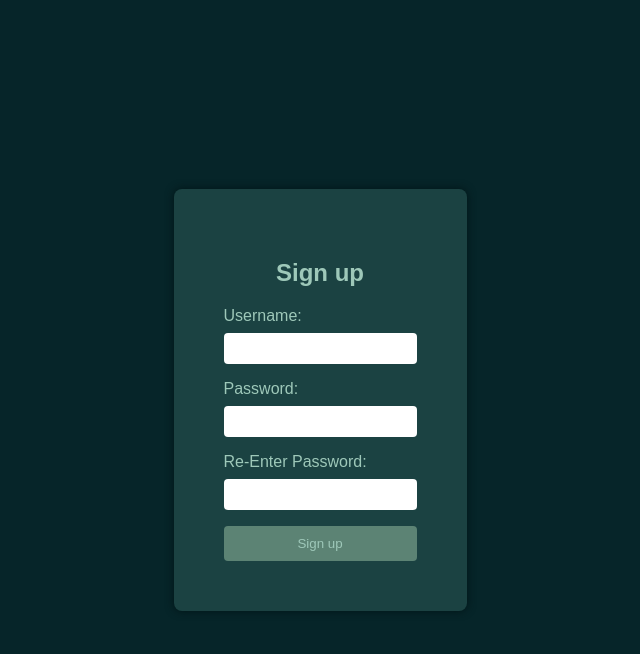
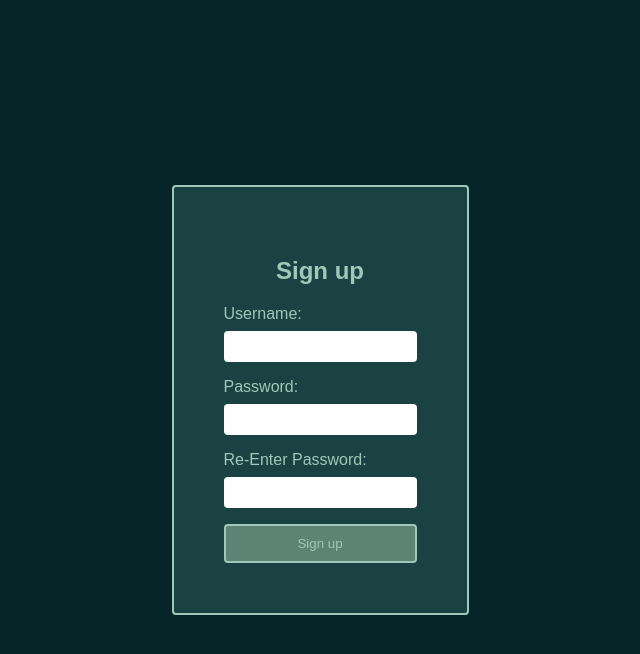
Before and after one commit to d-alfa/Dynamic_Web_Application, a Django app: page /signup/ in a window 1280 px wide. Shown: the top 654 px of the page, without its empty margins (320-960 px from the left). Run offline with Django 3.2, Linux system fonts and the light colour scheme.

Commit message:
Update index_style.css

```diff
--- a/Project/website/static/css/styles.css
+++ b/Project/website/static/css/styles.css
@@ -12,8 +12,8 @@ body {
 .login-container {
     background-color: #1B4242;
     padding: 50px;
-    border-radius: 8px;
-    box-shadow: 0 0 8px #011416;
+    border: 2px solid #9EC8B9;
+    border-radius: 4px;
 }
 
 h2 {
@@ -42,7 +42,7 @@ button {
     padding: 10px;
     background-color: #5C8374;
     color: #9EC8B9;
-    border: none;
+    border: 2px solid #9EC8B9;
     border-radius: 4px;
     cursor: pointer;
 }
```
